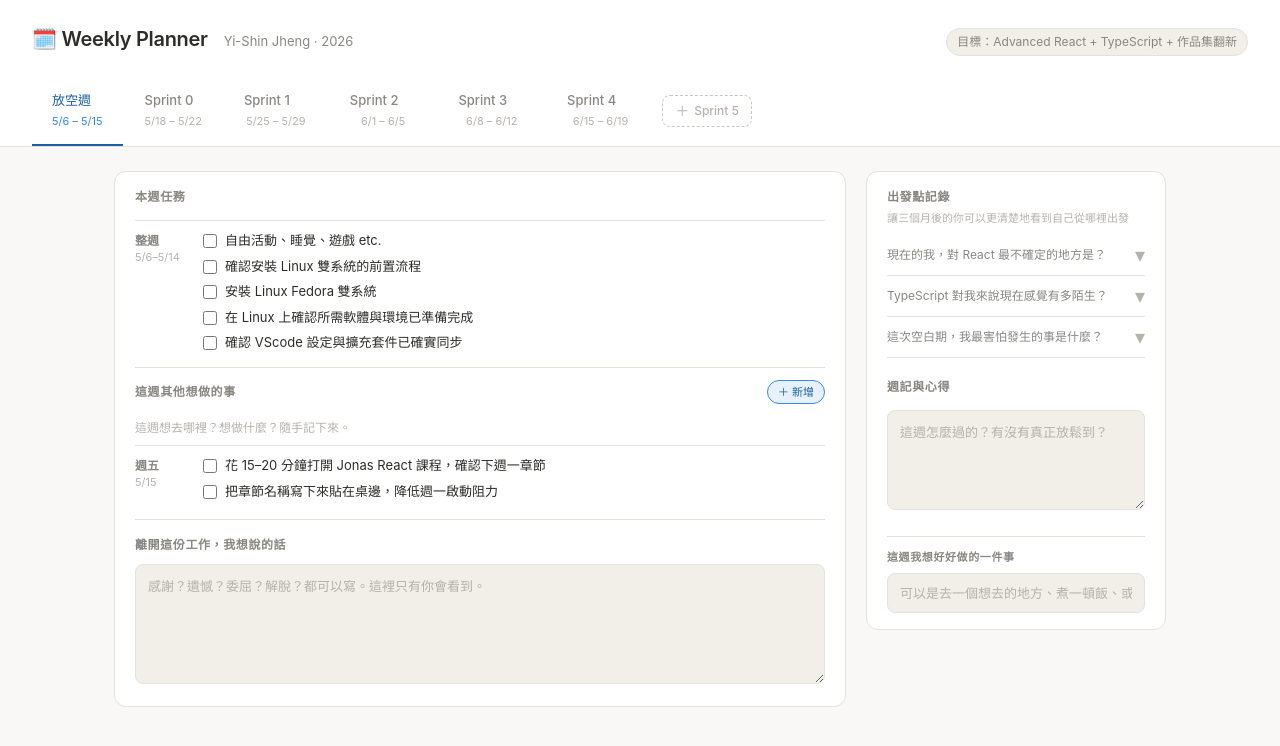
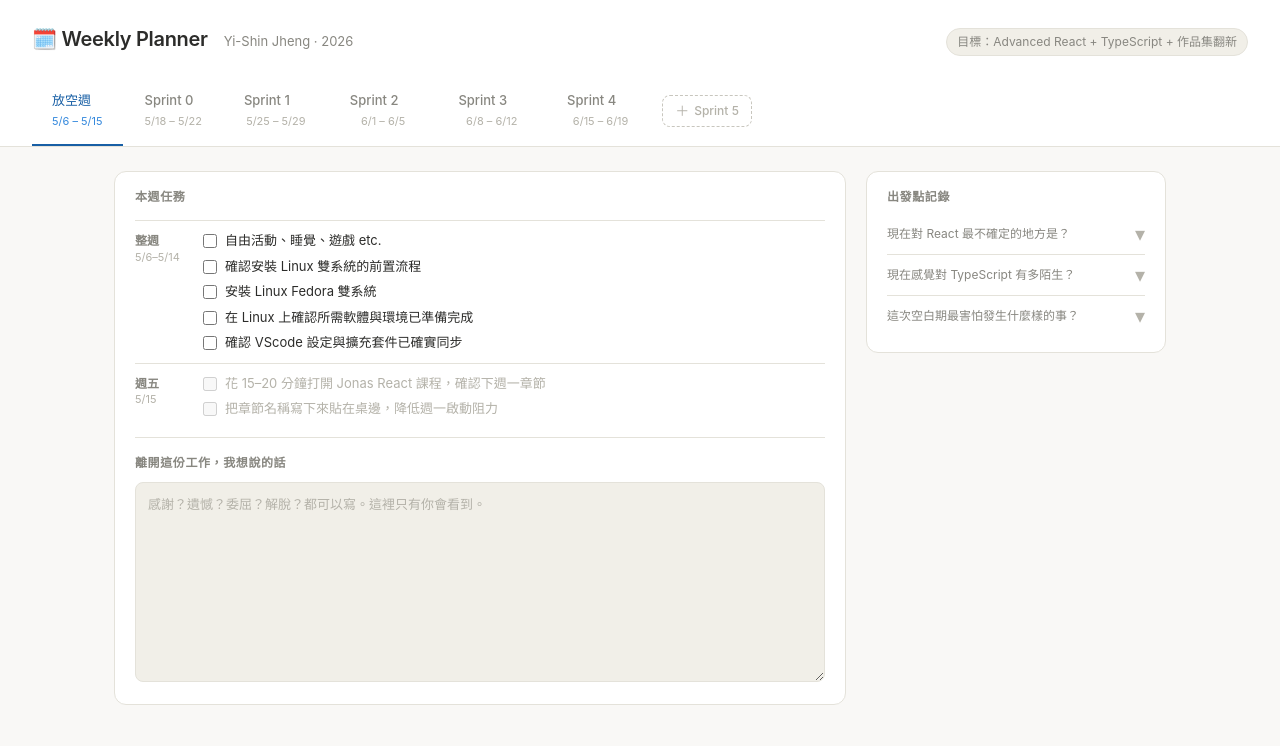
Before and after one commit to Yishin-Jheng/yishin-weekly-planner, a React (Vite) app: page / in a window 1280 px wide. Shown: the top 746 px of the page. Built offline with nearby package versions, Linux system fonts and the light colour scheme.

Commit message:
feat: 變更部份任務內容、調整任務狀態樣式

```diff
--- a/src/components/Task.tsx
+++ b/src/components/Task.tsx
@@ -1,22 +1,33 @@
-import type { ReactNode } from 'react'
+import type { ReactNode } from "react";
 
 interface Props {
-  stateKey: string
-  checked: boolean
-  onChange: (key: string, checked: boolean) => void
-  children: ReactNode
-  style?: React.CSSProperties
+  stateKey: string;
+  checked: boolean;
+  disabled?: boolean;
+  onChange: (key: string, checked: boolean) => void;
+  children: ReactNode;
+  style?: React.CSSProperties;
 }
 
-export default function Task({ stateKey, checked, onChange, children, style }: Props) {
+export default function Task({
+  stateKey,
+  checked,
+  disabled,
+  onChange,
+  children,
+  style,
+}: Props) {
   return (
-    <label className={`task${checked ? ' done' : ''}`} style={style}>
+    <label className={`task${checked ? " done" : ""}`} style={style}>
       <input
         type="checkbox"
         checked={checked}
-        onChange={e => onChange(stateKey, e.target.checked)}
+        disabled={disabled}
+        onChange={(e) => onChange(stateKey, e.target.checked)}
       />
-      <span>{children}</span>
+      <span className={"task-text"} data-disabled={disabled}>
+        {children}
+      </span>
     </label>
-  )
+  );
 }
--- a/src/components/panels/RestWeekPanel.tsx
+++ b/src/components/panels/RestWeekPanel.tsx
@@ -26,18 +26,18 @@ function loadLifeList(): LifeItem[] {
 
 const baselineQuestions = [
   {
-    label: "現在的我，對 React 最不確定的地方是？",
+    label: "現在對 React 最不確定的地方是？",
     key: "vacation-week-baseline-react",
     placeholder:
       "例如：component 之間的狀態管理，常常搞不清楚什麼時候該用 props、什麼時候該用 context",
   },
   {
-    label: "TypeScript 對我來說現在感覺有多陌生？",
+    label: "現在感覺對 TypeScript 有多陌生？",
     key: "vacation-week-baseline-typescript",
     placeholder: "例如：看得懂基本語法，但一遇到泛型就完全不知道在幹嘛",
   },
   {
-    label: "這次空白期，我最害怕發生的事是什麼？",
+    label: "這次空白期最害怕發生什麼樣的事？",
     key: "vacation-week-baseline-fear",
     placeholder: "例如：怕自己三個月後發現什麼都沒學進去",
   },
@@ -148,7 +148,7 @@ export default function RestWeekPanel({
           </div>
 
           {/* 這週的生活清單 */}
-          <div
+          {/* <div
             style={{
               borderTop: "1px solid var(--border)",
               paddingTop: 12,
@@ -229,7 +229,7 @@ export default function RestWeekPanel({
                 ))}
               </div>
             )}
-          </div>
+          </div> */}
 
           {/* 週五任務 */}
           <div className="day-row">
@@ -243,6 +243,7 @@ export default function RestWeekPanel({
                   key={stateKey}
                   stateKey={stateKey}
                   checked={cb(stateKey)}
+                  disabled={true}
                   onChange={onCheckbox}
                 >
                   {content}
@@ -273,7 +274,7 @@ export default function RestWeekPanel({
             </div>
             <textarea
               className="journal-area"
-              style={{ height: 120, minHeight: 120 }}
+              style={{ height: 200, minHeight: 200 }}
               placeholder="感謝？遺憾？委屈？解脫？都可以寫。這裡只有你會看到。"
               value={textAreas["vacation-week-farewell"] ?? ""}
               onChange={(e) =>
@@ -300,15 +301,6 @@ export default function RestWeekPanel({
             <div className="card-title" style={{ marginBottom: 0 }}>
               出發點記錄
             </div>
-            <span
-              style={{
-                fontSize: 11,
-                color: "var(--text-hint)",
-                fontWeight: 400,
-              }}
-            >
-              讓三個月後的你可以更清楚地看到自己從哪裡出發
-            </span>
           </div>
 
           <div>
@@ -381,50 +373,6 @@ export default function RestWeekPanel({
               );
             })}
           </div>
-
-          <div
-            style={{ borderTop: "1px solid var(--border)", marginBottom: 20 }}
-          />
-
-          {/* 週記與心得 */}
-          <div style={{ marginBottom: 20 }}>
-            <div className="card-title">週記與心得</div>
-            <textarea
-              className="journal-area"
-              placeholder="這週怎麼過的？有沒有真正放鬆到？"
-              value={textAreas["journal-rest"] ?? ""}
-              onChange={(e) => onTextarea("journal-rest", e.target.value)}
-            />
-          </div>
-
-          <div
-            style={{ borderTop: "1px solid var(--border)", marginBottom: 12 }}
-          />
-
-          {/* 這週我想好好做的一件事 */}
-          <div>
-            <div
-              style={{
-                fontSize: 11,
-                fontWeight: 600,
-                textTransform: "uppercase",
-                letterSpacing: "0.6px",
-                color: "var(--text-muted)",
-                marginBottom: 8,
-              }}
-            >
-              這週我想好好做的一件事
-            </div>
-            <input
-              type="text"
-              className="vacation-input"
-              placeholder="可以是去一個想去的地方、煮一頓飯、或只是睡到自然醒連續五天"
-              value={textAreas["vacation-week-life-intention"] ?? ""}
-              onChange={(e) =>
-                onTextarea("vacation-week-life-intention", e.target.value)
-              }
-            />
-          </div>
         </div>
       </div>
     </>
--- a/src/components/panels/Sprint0Panel.tsx
+++ b/src/components/panels/Sprint0Panel.tsx
@@ -56,25 +56,23 @@ export default function Sprint0Panel({
                 checked={cb("s0_mon_0")}
                 onChange={onCheckbox}
               >
-                <span className="task-block tag-am">上午</span>{" "}
-                整理開發環境、更新 VS Code、登入學習平台
+                <span className="task-block tag-am">上午</span>
+                整理開發環境、登入學習平台
               </Task>
               <Task
                 stateKey="s0_mon_1"
                 checked={cb("s0_mon_1")}
                 onChange={onCheckbox}
               >
-                <span className="task-block tag-am">上午</span>{" "}
-                打開舊作品，記下「看不懂處 / 改進點 / 優點」三件事
+                <span className="task-block tag-am">上午</span>
+                補上放空週未完成的任務與週回顧
               </Task>
               <Task
                 stateKey="s0_mon_2"
                 checked={cb("s0_mon_2")}
                 onChange={onCheckbox}
               >
-                <span className="task-block tag-pm">下午</span>{" "}
-                <span className="task-block tag-fm">FM</span> Frontend Mentor
-                Newbie 靜態卡片（純 HTML + CSS）
+                下午看牙醫 🩺
               </Task>
             </div>
           </div>
@@ -91,17 +89,24 @@ export default function Sprint0Panel({
                 checked={cb("s0_tue_0")}
                 onChange={onCheckbox}
               >
-                <span className="task-block tag-am">上午</span>{" "}
-                <span className="task-block tag-ts">TS</span> 1.5x
-                倍速看「為什麼要有 TypeScript」，只看不寫
+                <span className="task-block tag-am">上午</span>
+                透過課程影片先理解「為什麼要有 TypeScript」
               </Task>
               <Task
                 stateKey="s0_tue_1"
                 checked={cb("s0_tue_1")}
                 onChange={onCheckbox}
               >
-                <span className="task-block tag-pm">下午</span> 把週一 FM
-                卡片最簡單部分改成 TS 寫法（哪怕只改一行）
+                <span className="task-block tag-am">上午</span>
+                打開舊作品，記下「看不懂處 / 改進點 / 優點」三件事
+              </Task>
+              <Task
+                stateKey="s0_tue_2"
+                checked={cb("s0_tue_2")}
+                onChange={onCheckbox}
+              >
+                <span className="task-block tag-pm">下午</span>
+                Frontend Mentor Newbie 實做一個找回手感的題目
               </Task>
             </div>
           </div>
@@ -118,18 +123,16 @@ export default function Sprint0Panel({
                 checked={cb("s0_wed_0")}
                 onChange={onCheckbox}
               >
-                <span className="task-block tag-am">上午</span>{" "}
-                <span className="task-block tag-react">React</span> 跟著 Jonas
-                動手寫範例，逐行確認理解
+                <span className="task-block tag-am">上午</span>
+                先規劃今天預計要看的課程再開始上課
               </Task>
               <Task
                 stateKey="s0_wed_1"
                 checked={cb("s0_wed_1")}
                 onChange={onCheckbox}
               >
-                <span className="task-block tag-pm">下午</span>{" "}
-                <span className="task-block tag-fm">FM</span> 第二個 Newbie
-                題目，從一開始就用 TS 建檔
+                <span className="task-block tag-pm">下午</span> 把週二完成的 FM
+                題目最簡單部分改成 TS（哪怕只改一行）
               </Task>
             </div>
           </div>
@@ -146,16 +149,16 @@ export default function Sprint0Panel({
                 checked={cb("s0_thu_0")}
                 onChange={onCheckbox}
               >
-                <span className="task-block tag-am">上午</span>{" "}
-                針對週一「改進點」，在草稿檔案寫一小段 Refactor
+                <span className="task-block tag-am">上午</span>
+                針對週二提出的「改進點」，嘗試寫寫看一小段 Refactor
               </Task>
               <Task
                 stateKey="s0_thu_1"
                 checked={cb("s0_thu_1")}
                 onChange={onCheckbox}
               >
-                <span className="task-block tag-pm">下午</span>{" "}
-                按能量狀態自由選：繼續課程 or 再做一個小題目
+                <span className="task-block tag-pm">下午</span>
+                實做第二個 Newbie 題目，從一開始就用 TS 建檔
               </Task>
             </div>
           </div>
@@ -172,16 +175,16 @@ export default function Sprint0Panel({
                 checked={cb("s0_fri_0")}
                 onChange={onCheckbox}
               >
-                <span className="task-block tag-am">上午</span> 回顧：對 TS
-                的陌生感是否比週一低了一點點？
+                <span className="task-block tag-am">上午</span>
+                確認下週一課程章節，寫下來貼桌邊
               </Task>
               <Task
                 stateKey="s0_fri_1"
                 checked={cb("s0_fri_1")}
                 onChange={onCheckbox}
               >
-                <span className="task-block tag-pm">下午</span>{" "}
-                確認下週一課程章節，寫下來貼桌邊
+                <span className="task-block tag-pm">下午</span>
+                填寫本週回顧週記（對 TS 的陌生感是否更低了？）
               </Task>
               <Task
                 stateKey="s0_fri_2"
--- a/src/index.css
+++ b/src/index.css
@@ -345,7 +345,6 @@ body {
   gap: 8px;
   font-size: 13px;
   line-height: 1.5;
-  color: var(--text);
   cursor: pointer;
 }
 .task input[type="checkbox"] {
@@ -355,8 +354,14 @@ body {
   height: 14px;
   accent-color: var(--accent);
 }
-.task.done span {
+.task-text {
+  color: var(--text);
+}
+.task.done .task-text {
   text-decoration: line-through;
+  color: var(--text-hint);
+}
+.task-text[data-disabled] {
   color: var(--text-hint);
 }
 .task-block {
@@ -366,6 +371,7 @@ body {
   font-weight: 500;
   flex-shrink: 0;
   margin-top: 2px;
+  margin-right: 5px;
 }
 .tag-am {
   background: var(--accent-bg);
@@ -374,18 +380,6 @@ body {
 .tag-pm {
   background: var(--success-bg);
   color: var(--success);
-}
-.tag-react {
-  background: var(--tag-react-bg);
-  color: var(--tag-react);
-}
-.tag-ts {
-  background: var(--tag-ts-bg);
-  color: var(--tag-ts);
-}
-.tag-fm {
-  background: var(--tag-fm-bg);
-  color: var(--tag-fm);
 }
 
 /* ── Min Win Badge ── */
```
